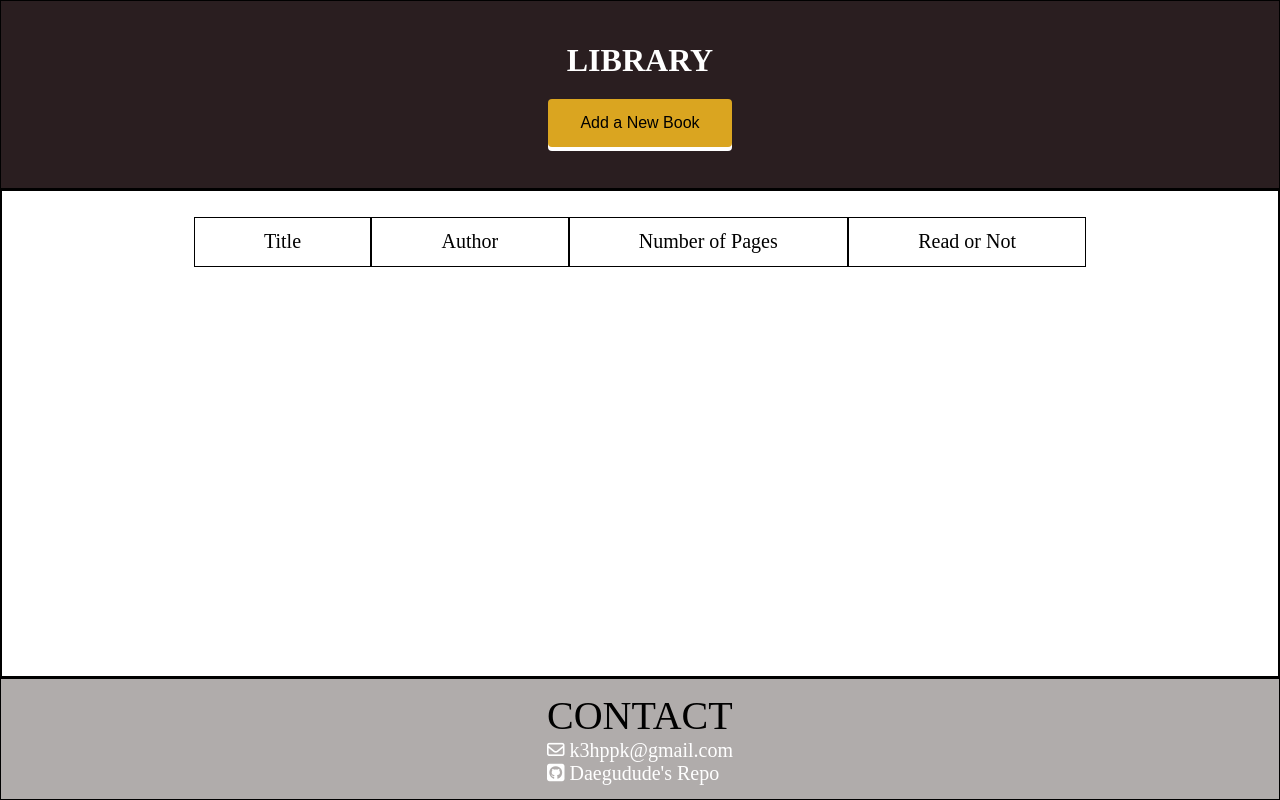
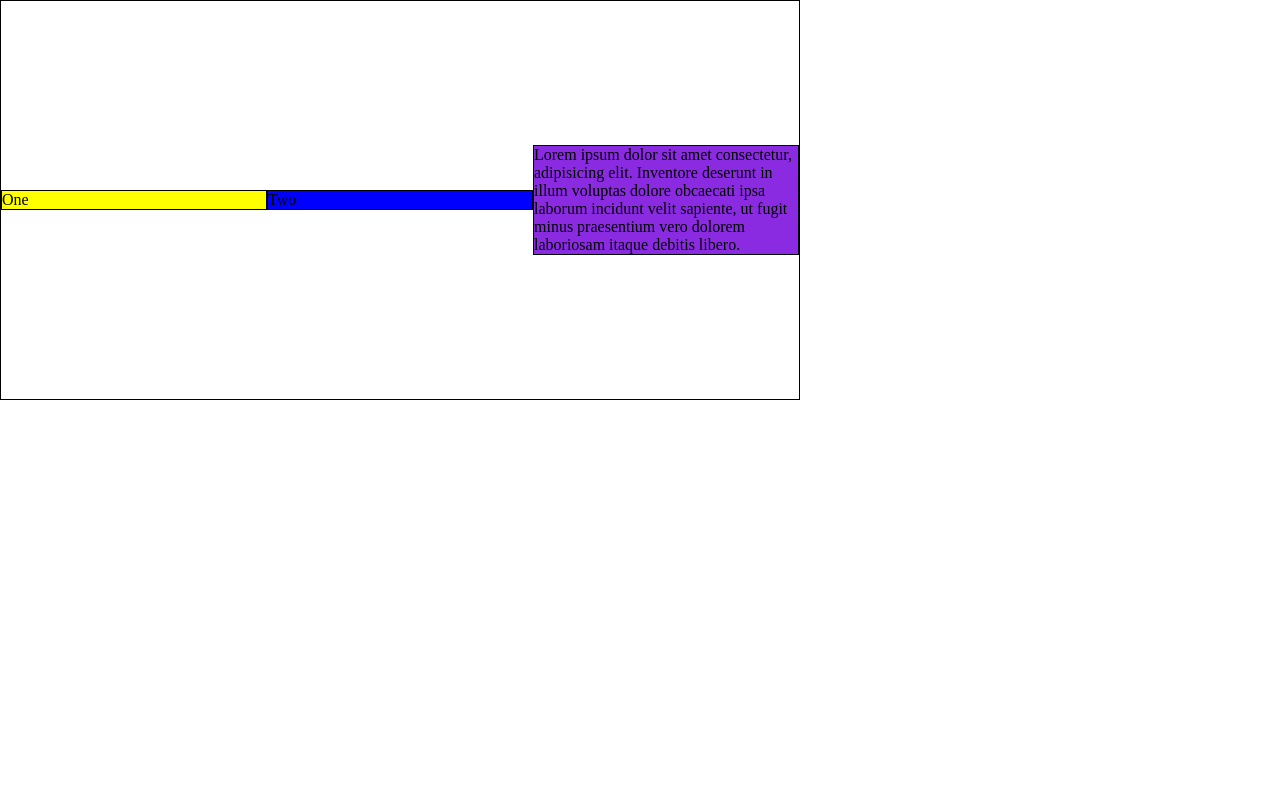
Before and after one commit to DaeguDude/TOP-Library, a plain HTML site: page Flexbox/index.html in a window 1280 px wide. Drawn offline with Linux system fonts and the light colour scheme.

```diff
--- a/Flexbox/index.html
+++ b/Flexbox/index.html
@@ -8,41 +8,10 @@
   <script src="https://kit.fontawesome.com/fadac8530c.js" crossorigin="anonymous"></script>
 </head>
 <body>
-
-  <div id="container">
-
-    <div id="header">
-      <h1>LIBRARY</h1>
-      <button>Add a New Book</button>
-    </div>
-
-    <div id="main">
-      <div id="book-list">
-        <div class="book">
-          <div class="title book-items">Title</div>
-          <div class="author book-items">Author</div>
-          <div class="num-pages book-items">Number of Pages</div>
-          <div class="read book-items">Read or Not</div>
-        </div> <!-- book -->
-      </div> <!-- book-list -->
-    </div> <!-- main -->
-
-
-    <div id="footer">
-      <div id="contact">
-        <span>CONTACT</span>
-        <a href="mailto:k3hppk@gmail.com">
-          <i class="far fa-envelope fa-sm"></i>
-          k3hppk@gmail.com
-        </a>
-        <a href="https://github.com/DaeguDude">
-          <i class="fab fa-github-square"></i>
-          Daegudude's Repo
-        </a>
-      </div>
-    </div>
-
+  <div id="flex-container">
+    <div class="flex-items">One</div>
+    <div class="flex-items">Two</div>
+    <div class="flex-items">Lorem ipsum dolor sit amet consectetur, adipisicing elit. Inventore deserunt in illum voluptas dolore obcaecati ipsa laborum incidunt velit sapiente, ut fugit minus praesentium vero dolorem laboriosam itaque debitis libero.</div>
   </div>
-
 </body>
 </html>
--- a/Flexbox/style.css
+++ b/Flexbox/style.css
@@ -4,130 +4,36 @@
   box-sizing: border-box;
 }
 
-#container {
-  display: flex;
-  flex-direction: column;
-  height: 100vh;
-}
-
-/* header section  */
-#header {
-  flex: 1.5 0 auto;
+#flex-container {
+  height: 400px;
+  width: 800px;
   border: 1px solid black;
-  background: #2a1e20;
-  color: #ffffff;
 
   display: flex;
-  flex-direction: column;
+  /* flex-wrap: wrap; */
   justify-content: center;
   align-items: center;
 }
 
-#header button {
-  margin-top: 20px;
-  background-color: #daa520;
-  border: none;
-  outline: none;
-  color: black;
-  padding: 15px 32px;
-  font-size: 16px;
-  border-radius: 4px;
-  cursor: pointer;
-  box-shadow: 0 4px #fff;
-}
-
-#header button:hover {
-  background-color: #c4941c;
-}
-
-#header button:active {
-  background-color: #c4941c;
-  box-shadow: 0 2px #fff;
-  transform: translateY(4px);
-}
-
-
-/* main section */
-
-#main {
-  flex: 7 0 auto;
+.flex-items {
+  flex-basis: 300px;
   border: 1px solid black;
 }
 
-#book-list {
-  width: 100%;
-  height: 100%;
+.flex-items:nth-child(1) {
+  flex: 1 1 0;
+  background-color: yellow;
 
-  border: 1px solid black;
-  padding: 2% 15%; /* vertical & horizontal */
-  display: flex;
-  flex-flow: column;
 }
 
-.book {
-  display: flex;
+.flex-items:nth-child(2) {
+  flex: 1 0 0;
+  background-color: blue;
+
 }
 
-.book-items {
-  border: 1px solid black;
-  flex: 1 0 auto;
-  height: 50px;
+.flex-items:nth-child(3) {
+  flex: 1 0 0;
+  background-color: blueviolet;
 
-  display: flex;
-  justify-content: center; /* main-axis */
-  align-items: center; /* cross-axis */
-  font-size: 20px;
 }
-
-/* .title {
-  border: 1px solid black;
-  flex: 1 0 auto;
-}
-
-.author {
-  border: 1px solid black;
-  flex: 1 0 auto;
-}
-
-.num-pages {
-  border: 1px solid black;
-  flex: 1 0 auto;
-}
-
-.read {
-  border: 1px solid black;
-  flex: 1 0 auto;
-} */
-
-
-/* footer section */
-
-#footer {
-  flex: 0.5 0 auto;
-  border: 1px solid black;
-  background: #b0acab;
-
-  display: flex;
-  justify-content: center;
-  align-items: center;
-}
-
-#footer #contact {
-
-  display: flex;
-  flex-direction: column;
-}
-
-#contact span {
-  font-size: 40px;
-}
-
-#contact a {
-  font-size: 20px;
-  text-decoration: none;
-  color: white;
-}
-
-#contact a:hover {
-  color: blue;
-}
```
Also changed, not shown: boxmodel/index.html (added, +29 -0 lines), index.html (+1 -1 lines), position/index.html (added, +81 -0 lines).
